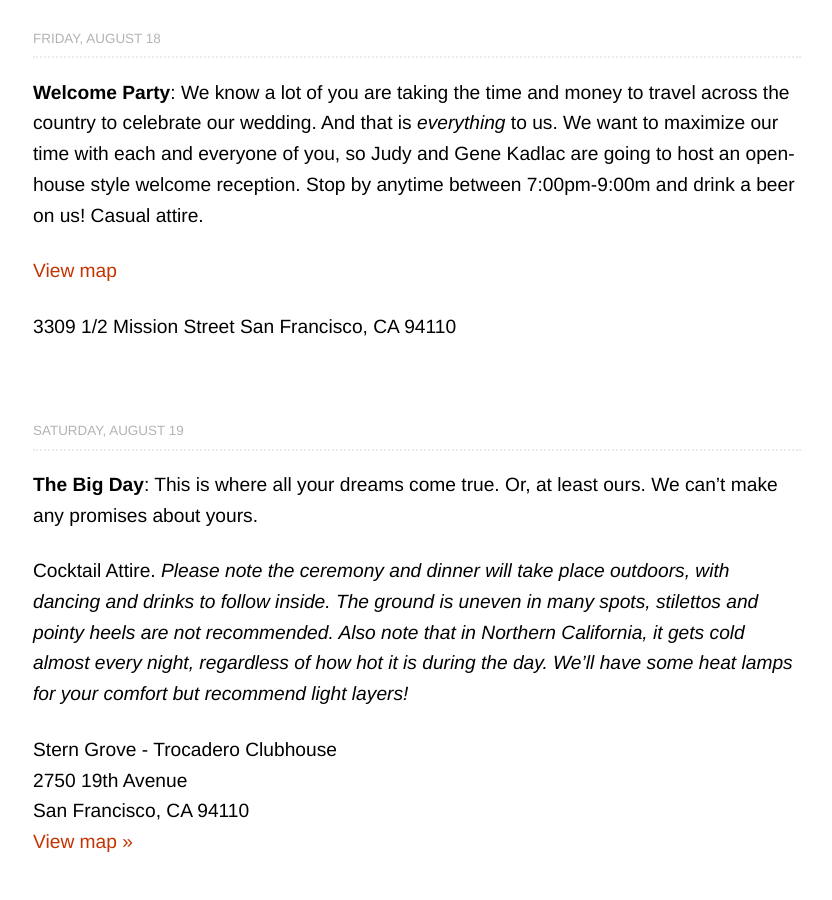
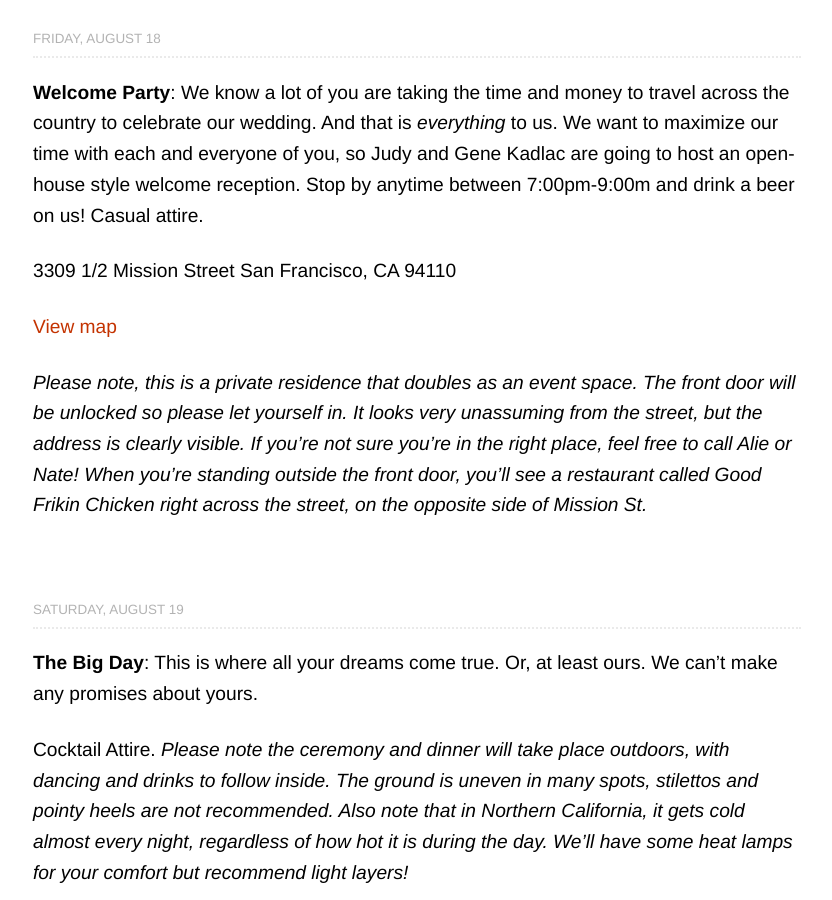
Before and after one commit to nkadlac/alieplusnate.com, a Jekyll site: the page built from schedule.md, in a window 1280 px wide and 900 px high, scrolled down 317 px. Shown: the whole window, without its empty margins (223-1055 px from the left). Built offline with Jekyll 4.4.1, drawn with Linux system fonts in a browser that asks for light colours; some web fonts are replaced.

Commit message:
Updated Schedule

```diff
--- a/schedule.md
+++ b/schedule.md
@@ -9,10 +9,12 @@ layout: page
 
 **Welcome Party**: We know a lot of you are taking the time and money to travel across the country to celebrate our wedding. And that is *everything* to us. We want to maximize our time with each and everyone of you, so Judy and Gene Kadlac are going to host an open-house style welcome reception. Stop by anytime between 7:00pm-9:00m and drink a beer on us! Casual attire.
 
+3309 1/2 Mission Street
+San Francisco, CA 94110
+
 [View map](https://www.google.com/maps/place/3309+Mission+St,+San+Francisco,+CA+94110/@37.7439537,-122.422841,17z/data=!3m1!4b1!4m5!3m4!1s0x808f7e4324c3aedf:0x51ea023ac109b366!8m2!3d37.7439495!4d-122.4206523)
 
-3309 1/2 Mission Street
-San Francisco, CA 94110
+*Please note, this is a private residence that doubles as an event space. The front door will be unlocked so please let yourself in. It looks very unassuming from the street, but the address is clearly visible. If you're not sure you're in the right place, feel free to call Alie or Nate! When you're standing outside the front door, you'll see a restaurant called Good Frikin Chicken right across the street, on the opposite side of Mission St.*
 
 ## Saturday, August 19
 
```
